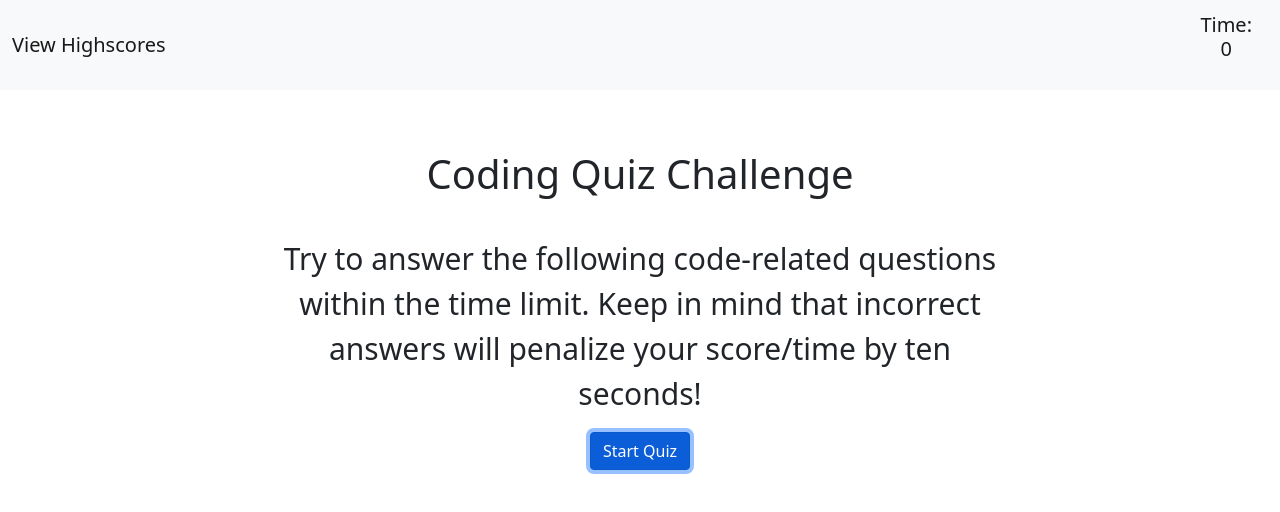
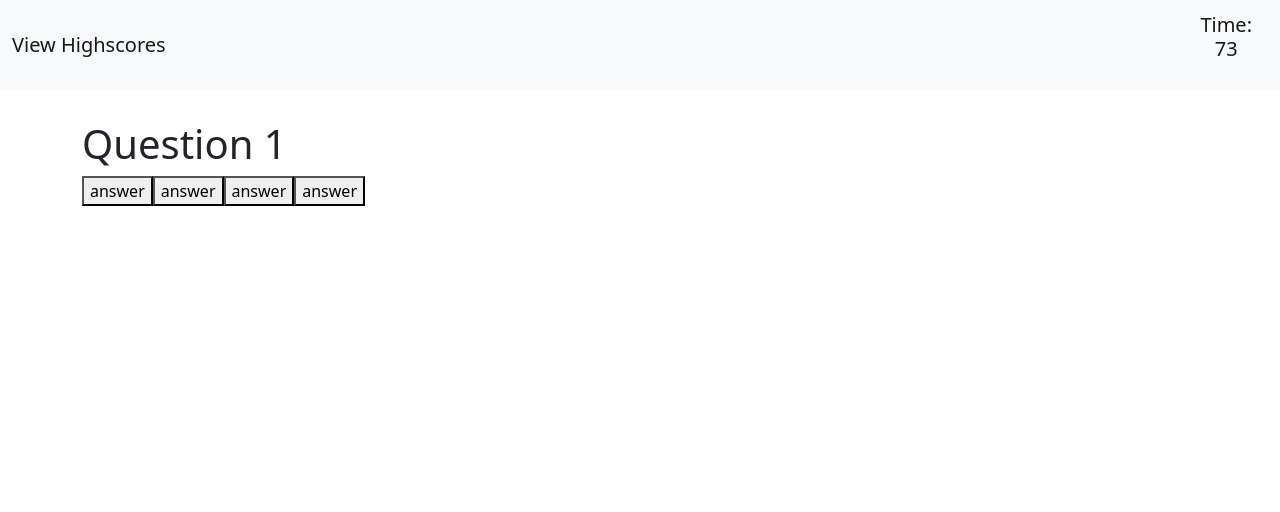
Before and after one commit to Jonathan-OConnor/Timed-Coding-Quiz, a plain HTML site: page index.html in a window 1280 px wide. Both pictures are taken after a click on the button "Start Quiz". Drawn offline with nearby package versions, Linux system fonts and the light colour scheme.

Commit message:
Added functions to build question and answer options

```diff
--- a/assets/scripts/script.js
+++ b/assets/scripts/script.js
@@ -1,5 +1,52 @@
-var highScores= {}
+var highScores = {}
+var timer = 75
 
-function startQuiz(){
+function startQuiz() {
+
+    buildQuestion();
+    buildAnswers();
+
+    //start timer
+    document.getElementById("time-count").innerHTML = `${timer}`
+    setInterval(updateTimer, 1000)
+}
+
+function updateTimer() {
+    if (timer === 0) {
+        endQuiz()
+    } else {
+        timer--
+        document.getElementById("time-count").innerHTML = `${timer}`
+    }
+}
+
+function endQuiz() {
+    clearInterval(runTimer)
+    // take to highscore page
+}
+
+function buildQuestion() {
+    document.getElementById("div1").children[0].remove()
+    var question = document.createElement("h1");
+    var text = document.createTextNode("Question 1")
+    question.appendChild(text)
+    var contentBody = document.getElementById("div1")
+    contentBody.appendChild(question)
+}
+
+function buildAnswers() {
+    for (var i = 0; i < 4; i++) {
+        var button = document.createElement("button")
+        var text = document.createTextNode("answer")
+        button.appendChild(text)
+        button.id = "answer-" + `${i}`
+        button.setAttribute("onClick", "checkAnswer('" + button.id + "')")
+        var contentBody = document.getElementById("div1")
+        contentBody.appendChild(button)
+    }
 
 }
+
+function checkAnswer(id) {
+    console.log(id)
+}
--- a/assets/styles/style.css
+++ b/assets/styles/style.css
@@ -4,7 +4,6 @@
 
 .first-page-content{
     padding-top: 30px;
-    text-align: center;
 }
 
 .first-page-item{
--- a/index.html
+++ b/index.html
@@ -18,9 +18,9 @@
         </div>
 
     </nav>
-    <div class="container">
+    <div class="container first-page-content" id="div1">
         <div class="row justify-content-center">
-            <div class="col-8 first-page-content">
+            <div class="col-8 text-center ">
                 <h1 class="first-page-item">Coding Quiz Challenge</h1>
                 <p class="first-page-item" id="intro-text">Try to answer the following code-related questions within the time limit. Keep in mind that incorrect answers will penalize your score/time by ten seconds!</p>
                 <button type="button" class="btn btn-primary" onClick="startQuiz()">Start Quiz</button>
```
Also changed, not shown: assets/pages/quiz.html (added, +16 -0 lines).
